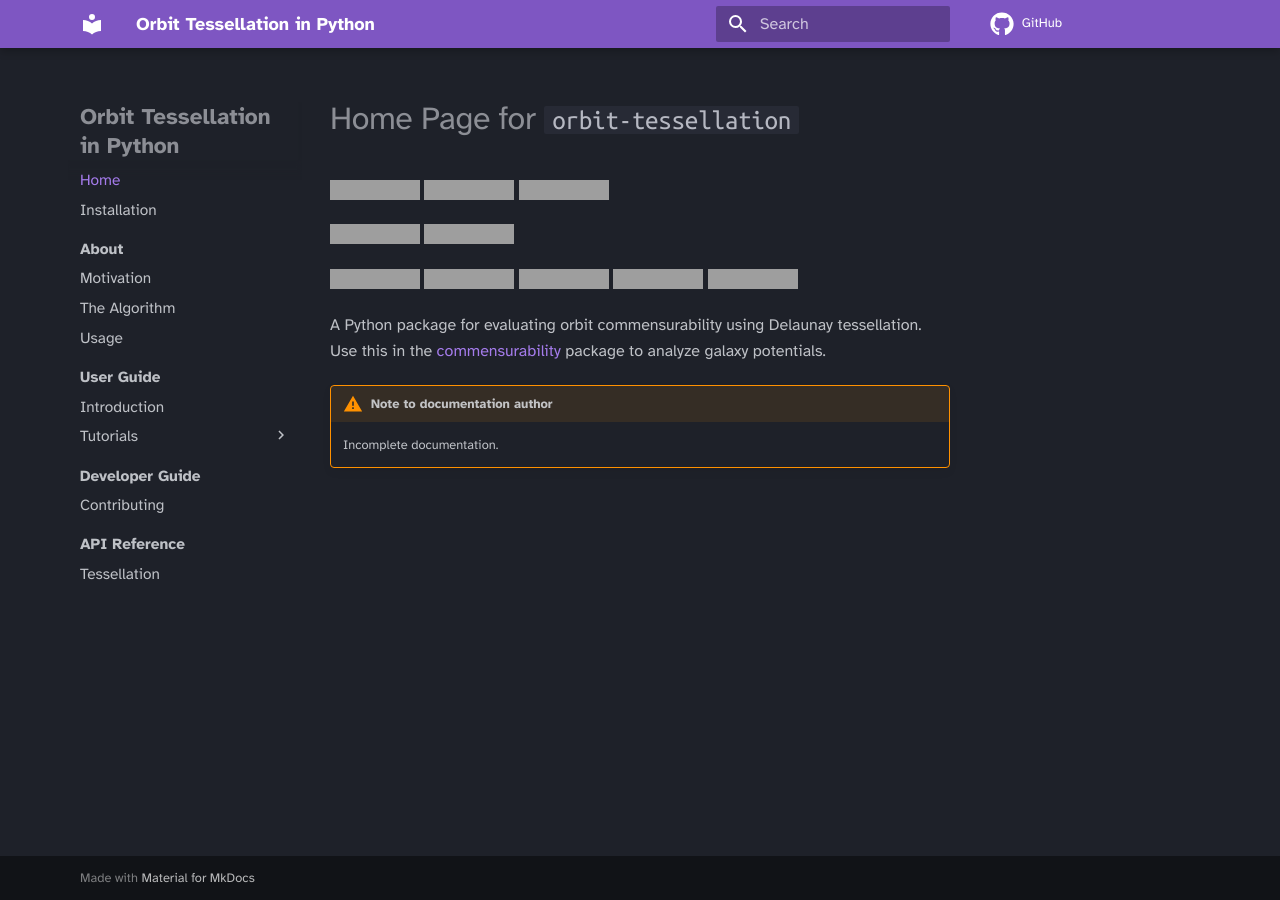
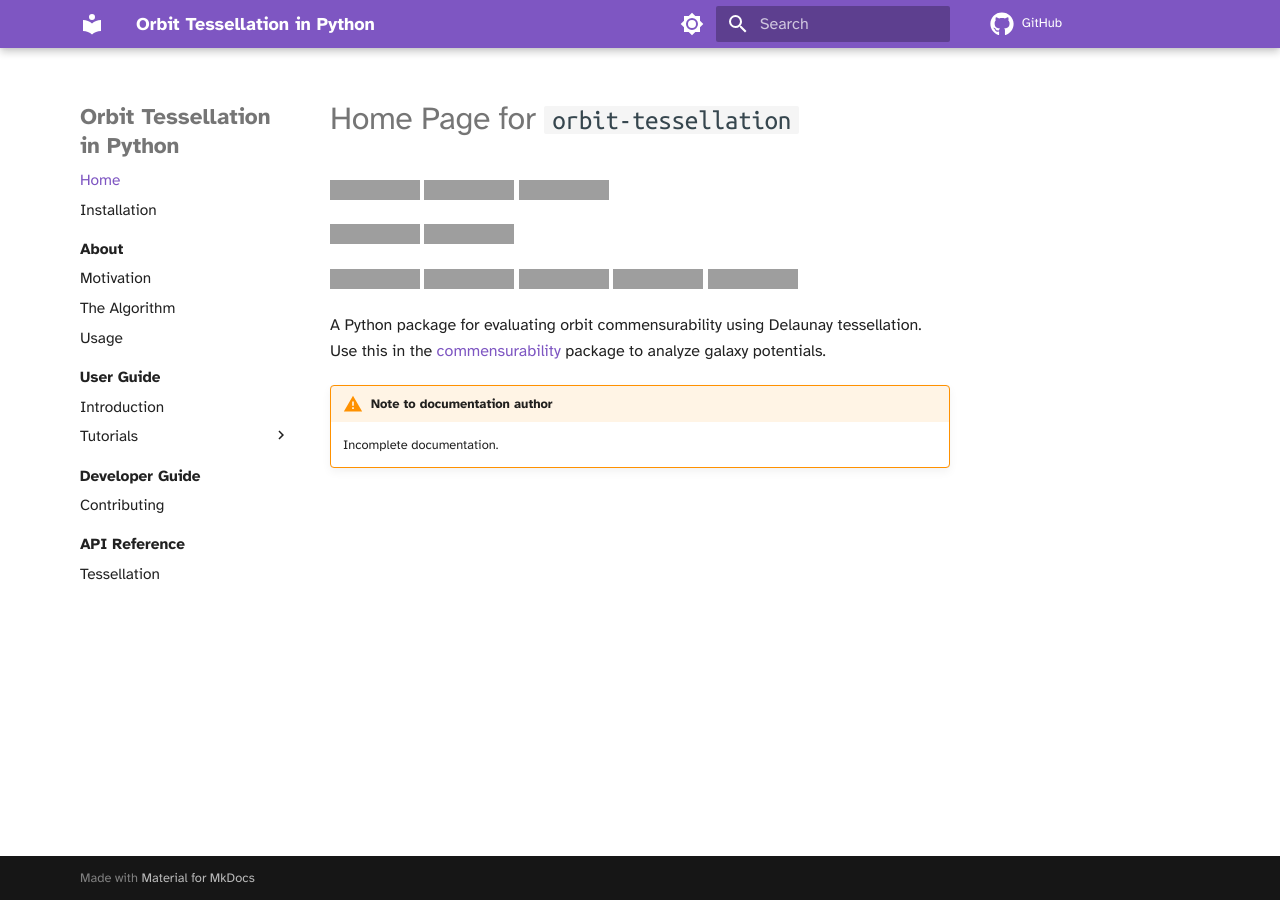
Before and after one commit to ilikecubesnstuff/orbit-tessellation, an MkDocs documentation site: the page built from docs/index.md, in a window 1280 px wide. Built offline with MkDocs 1.6.1 and Material for MkDocs 9.7.7, drawn with Linux system fonts in a browser that asks for light colours; comment, search, counter and statistics services are not loaded; grey boxes are pictures that could not be loaded.

Commit message:
:adhesive_bandage: Re-add light/dark mode toggle.

```diff
--- a/mkdocs.yml
+++ b/mkdocs.yml
@@ -7,9 +7,22 @@
   icon:
     repo: fontawesome/brands/github
   palette:
-    scheme: slate
-    primary: deep-purple
-    accent: purple
+    # Palette toggle for light mode
+    - media: "(prefers-color-scheme: light)"
+      scheme: default
+      primary: deep-purple
+      accent: purple
+      toggle:
+        icon: material/brightness-7
+        name: Switch to dark mode
+    # Palette toggle for dark mode
+    - media: "(prefers-color-scheme: dark)"
+      scheme: slate
+      primary: deep-purple
+      accent: purple
+      toggle:
+        icon: material/brightness-4
+        name: Switch to light mode
   font:
     text: Atkinson Hyperlegible
     code: Ubuntu Mono
```
